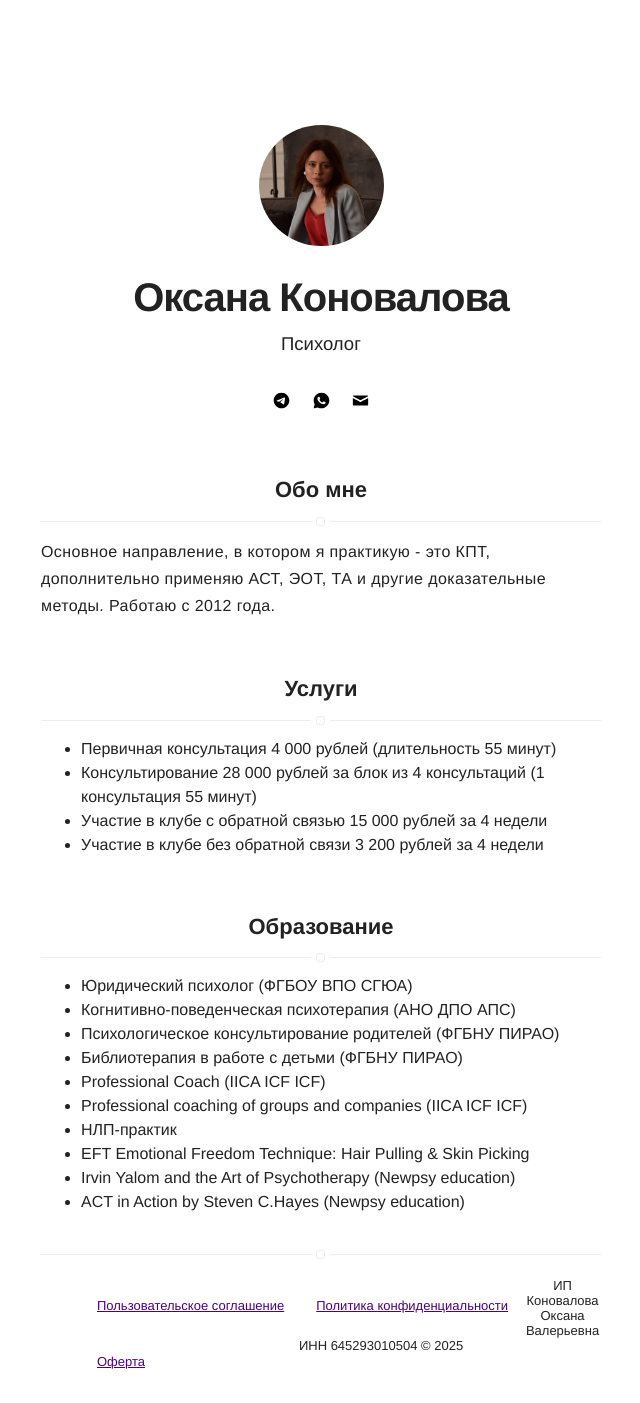
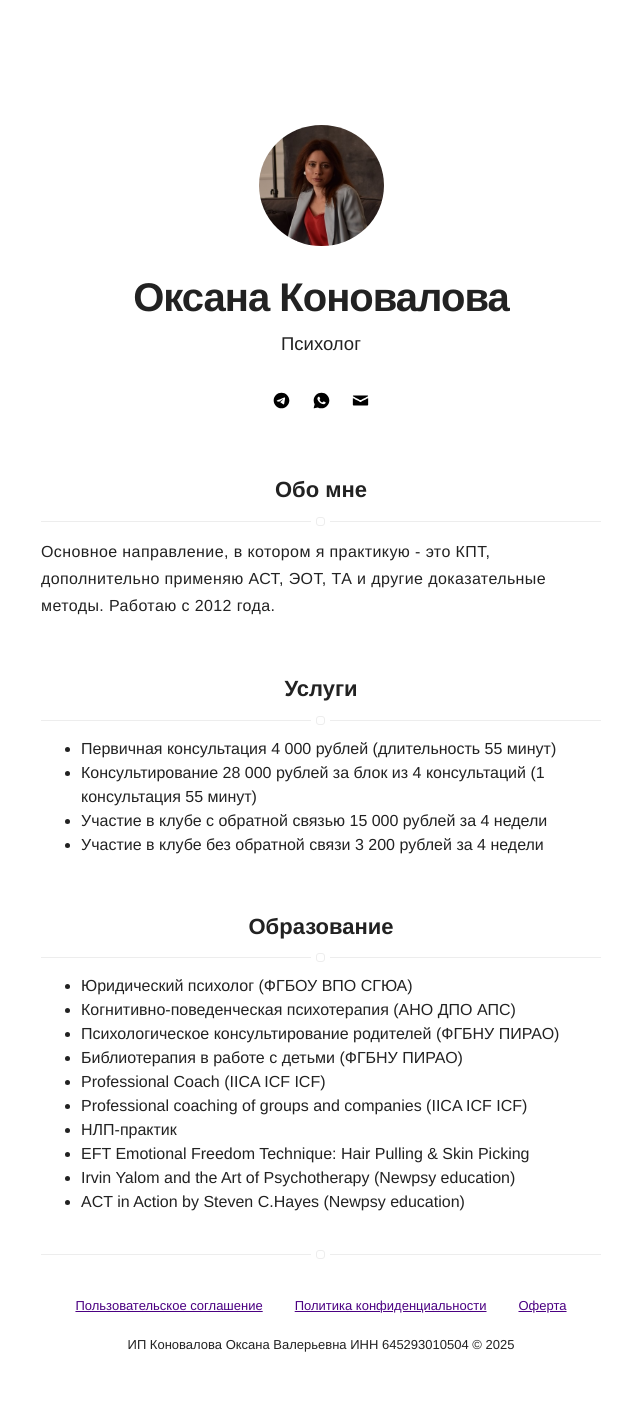
Before and after one commit to ttm-help/main-site, a Jekyll site: the page built from index.html, in a window 1280 px wide. Shown: the whole page, without its empty margins (319-959 px from the left). Built offline with Jekyll 4.4.1, drawn with Linux system fonts in a browser that asks for light colours.

Commit message:
fix footer

```diff
--- a/_sass/components/horizontal-list.sass
+++ b/_sass/components/horizontal-list.sass
@@ -1,7 +1,8 @@
 .horizontal-list
+    display: inline-block
     ul
         list-style-type: none
-
+        padding: 0
     @media #{$above}
         li
             float: left
```
Also changed, not shown: 1 other file.
